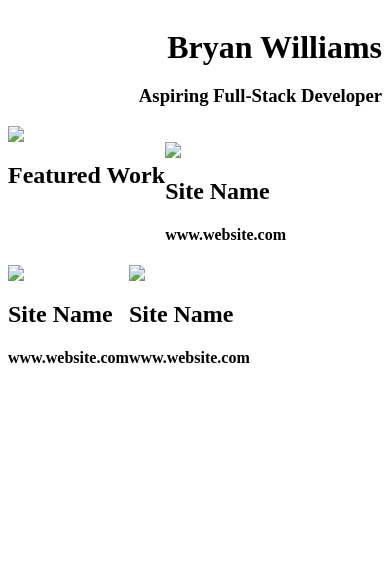
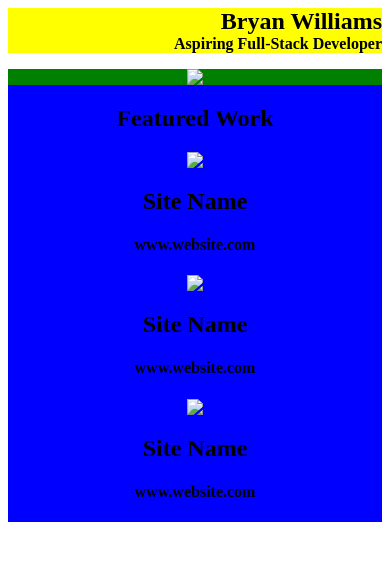
Before and after one commit to willimsbw/portfolio-site, a PHP site: page /portfolio.html in a window 390 px wide. Shown: the top 561 px of the page. Run offline with PHP 8.4, Linux system fonts and the light colour scheme; some libraries are stand-ins or nearby versions.

Commit message:
implemented basic css for smallest viewport

```diff
--- a/css/main.css
+++ b/css/main.css
@@ -1,9 +1,12 @@
 body html {
   width: 100%;
   height: 100%;
+  display: flex;
+  flex-wrap: wrap;
+  font-size: 16px;
 }
 
-img embed object video {
+img {
   max-width: 100%;
 }
 
@@ -16,10 +19,8 @@ page-header
 */
 
 .page-header {
-  display: flex;
-  flex-wrap: wrap;
-  flex-direction: column;
   text-align: right;
+  background: yellow;
 }
 
 .name {
@@ -27,6 +28,7 @@ page-header
 }
 
 .subtitle {
+  margin-top: 0;
 }
 
 /*
@@ -38,8 +40,8 @@ hero-img
 */
 
 .hero-img-container {
-  display: flex;
-  flex-wrap: wrap;
+  background: green;
+  text-align: center;
 }
 
 /*
@@ -51,6 +53,47 @@ featured-work
 */
 
 .featured-work {
+  background: blue;
+  min-width: 100%;
   display: flex;
   flex-wrap: wrap;
 }
+
+.featured-work-title {
+  min-width: 100%;
+}
+
+.site-snippet {
+  max-width: 33.3%;
+  text-align: center;
+}
+
+/*
+*
+*
+media queries
+*
+*
+*/
+
+@media screen and (max-width: 550px) {
+
+  h1 {
+    font-size: 1.5em
+  }
+
+  h3 {
+    font-size: 1em;
+  }
+}
+
+@media screen and (max-width: 750px) {
+
+  .featured-work-title {
+    text-align: center;
+  }
+
+  .site-snippet {
+    min-width: 100%;
+  }
+}
```
